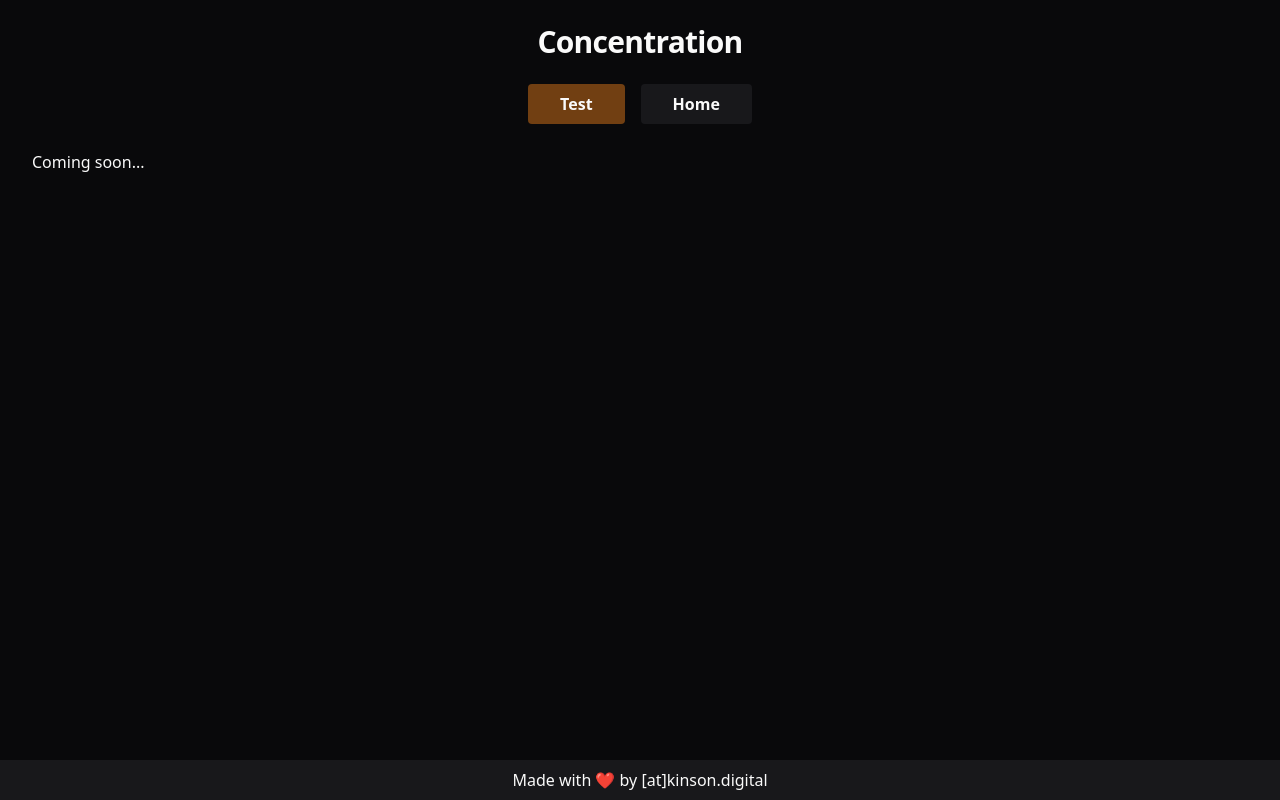
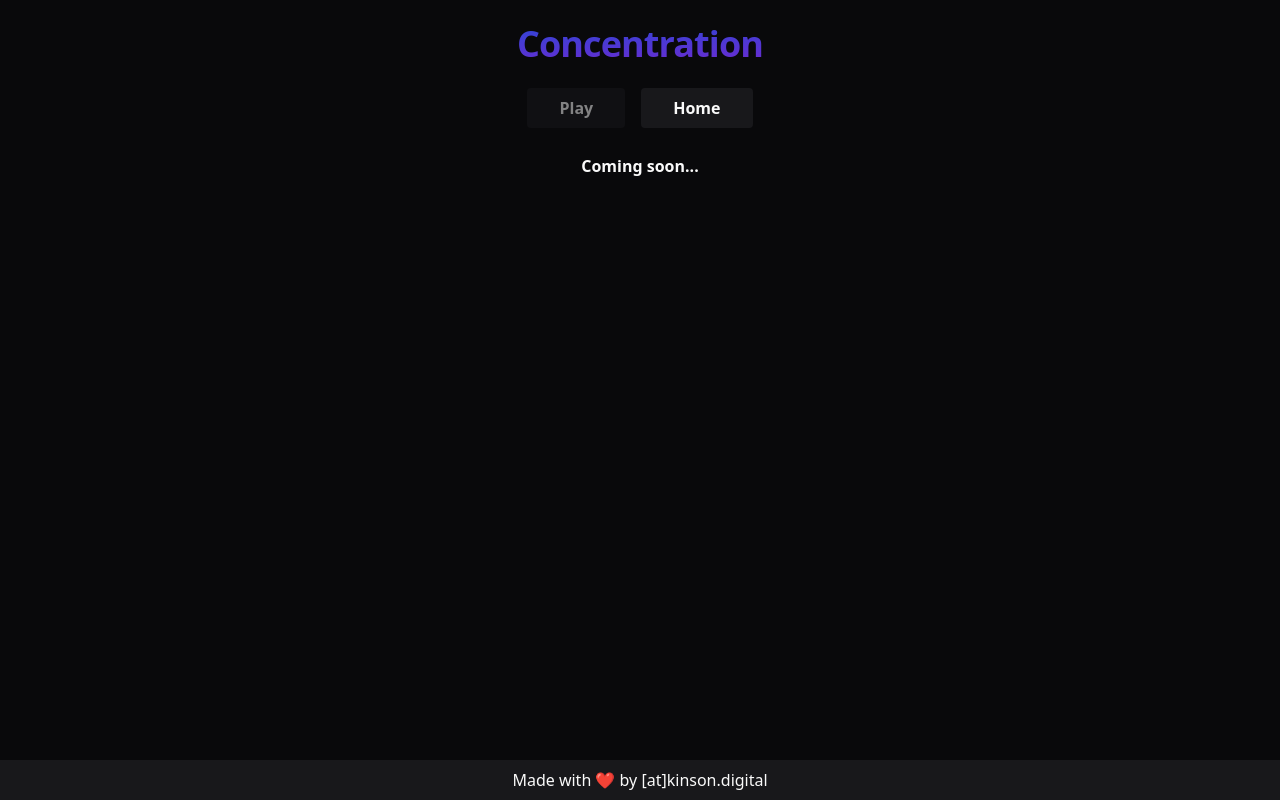
Before and after one commit to RickyAtkinson/react-arcade, a React (Vite) app: page /concentration in a window 1280 px wide. Built offline with nearby package versions, Linux system fonts and the light colour scheme.

Commit message:
Update styles

```diff
--- a/src/App.tsx
+++ b/src/App.tsx
@@ -16,11 +16,14 @@ export default function App() {
         </h1>
       </header>
       <main className="container mx-auto flex-grow px-8 text-center">
-        <p className="mx-auto max-w-lg leading-7 [&:not(:first-child)]:mt-6">
-          Lorem ipsum dolor sit amet, qui minim labore adipisicing minim sint
-          cillum sint consectetur cupidatat.
+        <p className="mx-auto max-w-lg leading-7 [&:not(:first-child)]:mt-4">
+          Welcome to React Arcade! These games have been made as an education
+          project and are by no means polished products.
         </p>
-        <p className="mx-auto max-w-lg leading-7 [&:not(:first-child)]:mt-6">
+        <p className="mx-auto max-w-lg font-bold leading-7 [&:not(:first-child)]:mt-4">
+          🚧 WORK IN PROGRESS 🚧
+        </p>
+        <p className="mx-auto max-w-lg leading-7 [&:not(:first-child)]:mt-4">
           Select a game below:
         </p>
         <div className="mx-auto mt-8 grid max-w-2xl grid-cols-1 gap-2 text-xl md:grid-cols-2">
--- a/src/Concentration.tsx
+++ b/src/Concentration.tsx
@@ -5,17 +5,19 @@ export default function Snake() {
   return (
     <>
       <header className="container mx-auto px-8 pb-6 pt-6 text-center">
-        <h1 className="scroll-m-20 text-2xl font-extrabold tracking-tight lg:text-3xl">
+        <h1 className="scroll-m-20 bg-gradient-to-br from-blue-700 to-purple-700 bg-clip-text text-3xl font-extrabold tracking-tight text-transparent lg:text-4xl">
           Concentration
         </h1>
         <Navbar>
-          <Button color="yellow" hover="yellow">
-            Test
+          <Button disabled={true} hover="green">
+            Play
           </Button>
         </Navbar>
       </header>
       <main className="container mx-auto flex-grow px-8">
-        <p className="leading-7 [&:not(:first-child)]:mt-6">Coming soon...</p>
+        <p className="text-center font-bold leading-7 [&:not(:first-child)]:mt-6">
+          Coming soon...
+        </p>
       </main>
     </>
   );
--- a/src/GameOfLife.tsx
+++ b/src/GameOfLife.tsx
@@ -5,17 +5,19 @@ export default function GameOfLife() {
   return (
     <>
       <header className="container mx-auto px-8 pb-6 pt-6 text-center">
-        <h1 className="scroll-m-20 text-2xl font-extrabold tracking-tight lg:text-3xl">
+        <h1 className="scroll-m-20 bg-gradient-to-br from-blue-700 to-purple-700 bg-clip-text text-3xl font-extrabold tracking-tight text-transparent lg:text-4xl">
           Game of Life
         </h1>
         <Navbar>
-          <Button color="red" hover="red">
-            Test
+          <Button disabled={true} hover="green">
+            Play
           </Button>
         </Navbar>
       </header>
       <main className="container mx-auto flex-grow px-8">
-        <p className="leading-7 [&:not(:first-child)]:mt-6">Coming soon...</p>
+        <p className="text-center font-bold leading-7 [&:not(:first-child)]:mt-6">
+          Coming soon...
+        </p>
       </main>
     </>
   );
--- a/src/Snake.tsx
+++ b/src/Snake.tsx
@@ -5,17 +5,19 @@ export default function Snake() {
   return (
     <>
       <header className="container mx-auto px-8 pb-6 pt-6 text-center">
-        <h1 className="scroll-m-20 text-2xl font-extrabold tracking-tight lg:text-3xl">
+        <h1 className="scroll-m-20 bg-gradient-to-br from-blue-700 to-purple-700 bg-clip-text text-3xl font-extrabold tracking-tight text-transparent lg:text-4xl">
           Snake
         </h1>
         <Navbar>
-          <Button color="green" hover="green">
-            Test
+          <Button disabled={true} hover="green">
+            Play
           </Button>
         </Navbar>
       </header>
       <main className="container mx-auto flex-grow px-8">
-        <p className="leading-7 [&:not(:first-child)]:mt-6">Coming soon...</p>
+        <p className="text-center font-bold leading-7 [&:not(:first-child)]:mt-6">
+          Coming soon...
+        </p>
       </main>
     </>
   );
--- a/src/Tetris.tsx
+++ b/src/Tetris.tsx
@@ -53,7 +53,7 @@ export default function Tetris() {
   return (
     <>
       <header className="container mx-auto px-8 pb-6 pt-6 text-center">
-        <h1 className="scroll-m-20 text-2xl font-extrabold tracking-tight lg:text-3xl">
+        <h1 className="scroll-m-20 bg-gradient-to-br from-blue-700 to-purple-700 bg-clip-text text-3xl font-extrabold tracking-tight text-transparent lg:text-4xl">
           Tetris
         </h1>
         <Navbar>
@@ -70,11 +70,11 @@ export default function Tetris() {
           <TetrisGameController
             ref={gameControllerRef}
             isPlaying={isPlaying}
-            quitGame={quitGame}
             isGameOver={isGameOver}
             setIsGameOver={setIsGameOver}
             isGamePaused={isGamePaused}
             setIsGamePaused={setIsGamePaused}
+            quitGame={quitGame}
             addClearedLines={addClearedLines}
             frameInterval={frameInterval}
             pauseFrameInterval={pauseFrameInterval}
--- a/src/components/tetris/TetrisGameController.tsx
+++ b/src/components/tetris/TetrisGameController.tsx
@@ -15,11 +15,11 @@ import TetrisGameGrid from "./TetrisGameGrid";
 const TetrisGameController = forwardRef(function TetrisGameController(
   {
     isPlaying,
-    quitGame,
     isGameOver,
     setIsGameOver,
     isGamePaused,
     setIsGamePaused,
+    quitGame,
     addClearedLines,
     frameInterval,
     pauseFrameInterval,
@@ -32,11 +32,11 @@ const TetrisGameController = forwardRef(function TetrisGameController(
     nextPlayer,
   }: {
     isPlaying: boolean;
-    quitGame: () => void;
     isGameOver: boolean;
     setIsGameOver: SetStateFunction<boolean>;
     isGamePaused: boolean;
     setIsGamePaused: SetStateFunction<boolean>;
+    quitGame: () => void;
     addClearedLines: (clearedLines: number) => void;
     frameInterval: number | null;
     pauseFrameInterval: () => void;
--- a/src/components/tetris/TetrisPreview.tsx
+++ b/src/components/tetris/TetrisPreview.tsx
@@ -25,7 +25,7 @@ const TetrisPreview = memo(function TetrisPreview({
 
   return (
     <div className="w-fit rounded bg-zinc-800 p-1">
-      <div className="grid h-20 w-20 grid-cols-4 grid-rows-4 gap-0.5">
+      <div className="grid h-16 w-16 grid-cols-4 grid-rows-4 gap-0.5">
         {isPlaying &&
           grid.map((row, y) =>
             row.map((cell, x) => (
--- a/src/components/tetris/TetrisStatsDisplay.tsx
+++ b/src/components/tetris/TetrisStatsDisplay.tsx
@@ -13,7 +13,7 @@ const TetrisStatsDisplay = memo(function GameStatsDisplay({
       <li className="text-zinc-400">Level</li>
       <li className="mb-4 text-3xl font-bold">{level}</li>
       <li className="text-zinc-400">Points</li>
-      <li className="text-3xl font-bold">{points}</li>
+      <li className="text-xl font-bold">{points}</li>
     </ul>
   );
 });
```
